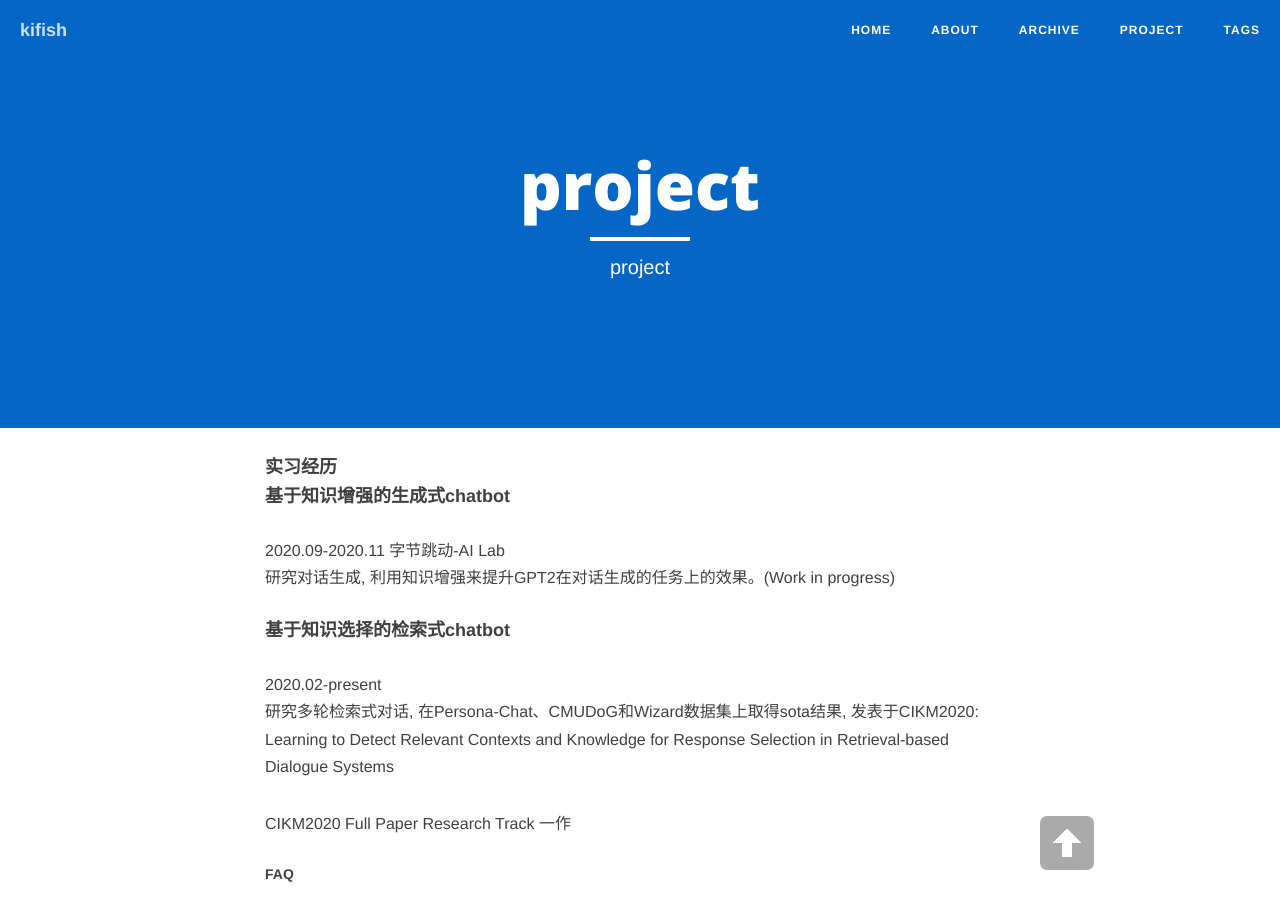
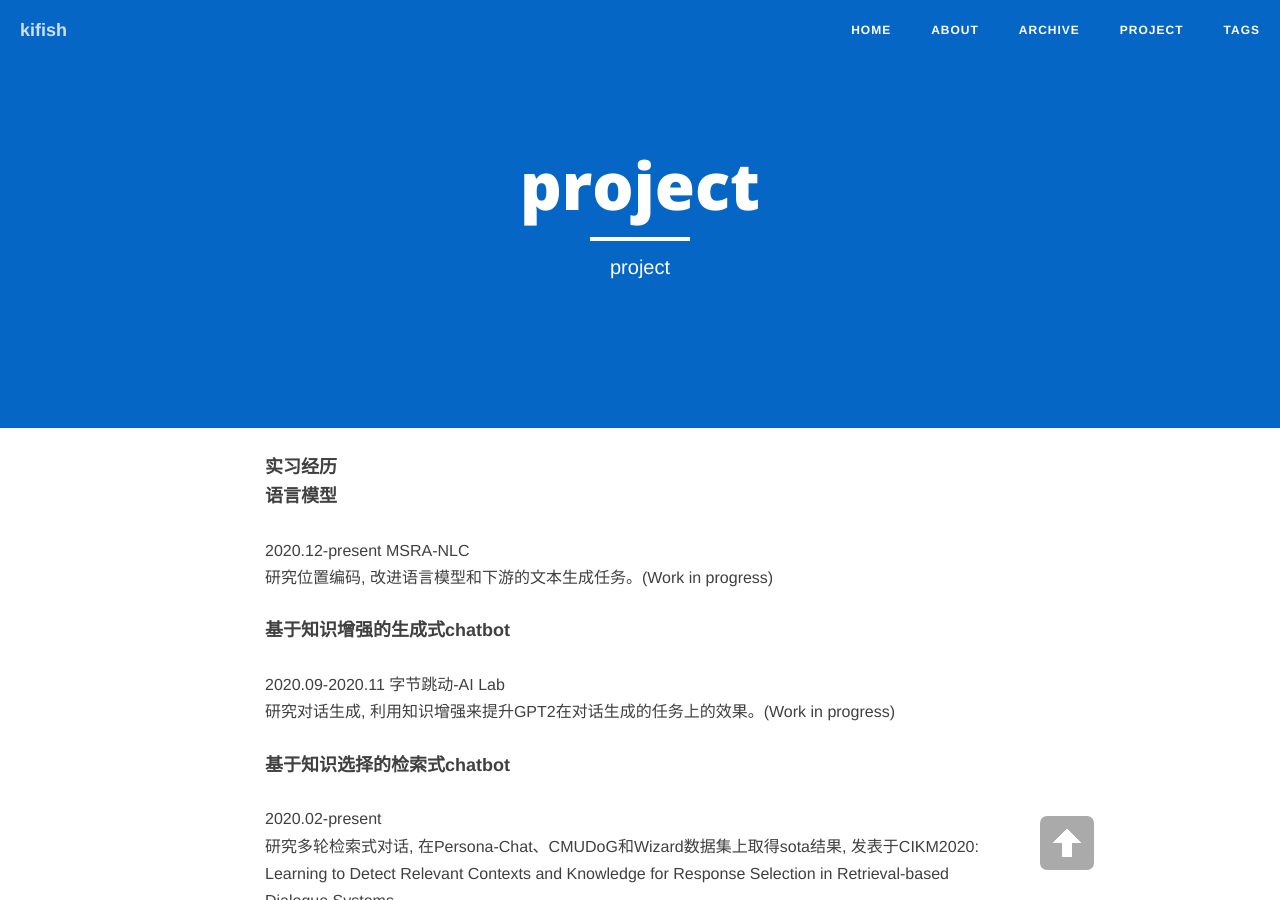
Before and after one commit to kifish/kifish.github.io, a Jekyll site: the page built from project.md, in a window 1280 px wide and 900 px high. Built offline with Jekyll 4.4.1, drawn with Linux system fonts in a browser that asks for light colours; nearby versions of some CDN libraries.

Commit message:
Update project.md

```diff
--- a/project.md
+++ b/project.md
@@ -7,6 +7,9 @@ description: "project"
 
 #### 实习经历
 
+#### 语言模型
+2020.12-present                         MSRA-NLC
+研究位置编码, 改进语言模型和下游的文本生成任务。(Work in progress)
 
 #### 基于知识增强的生成式chatbot
 2020.09-2020.11                         字节跳动-AI Lab
```
